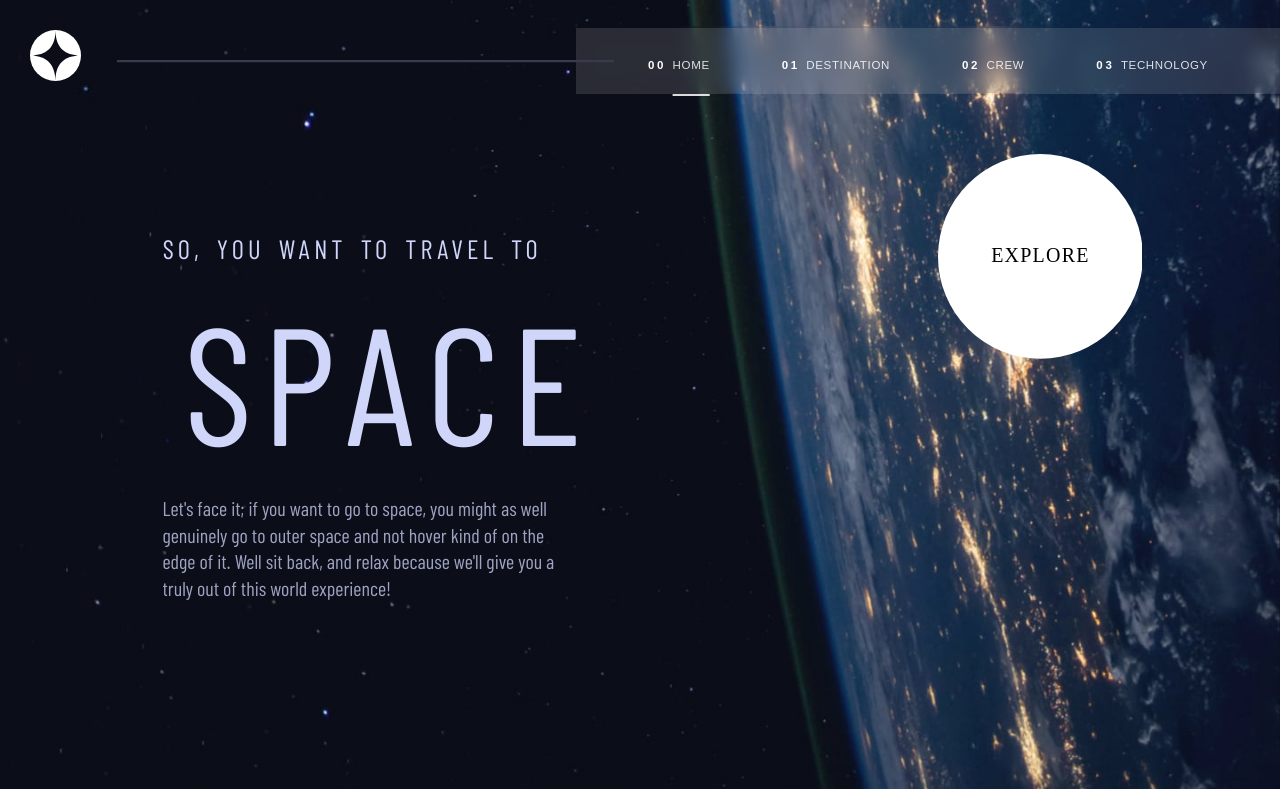
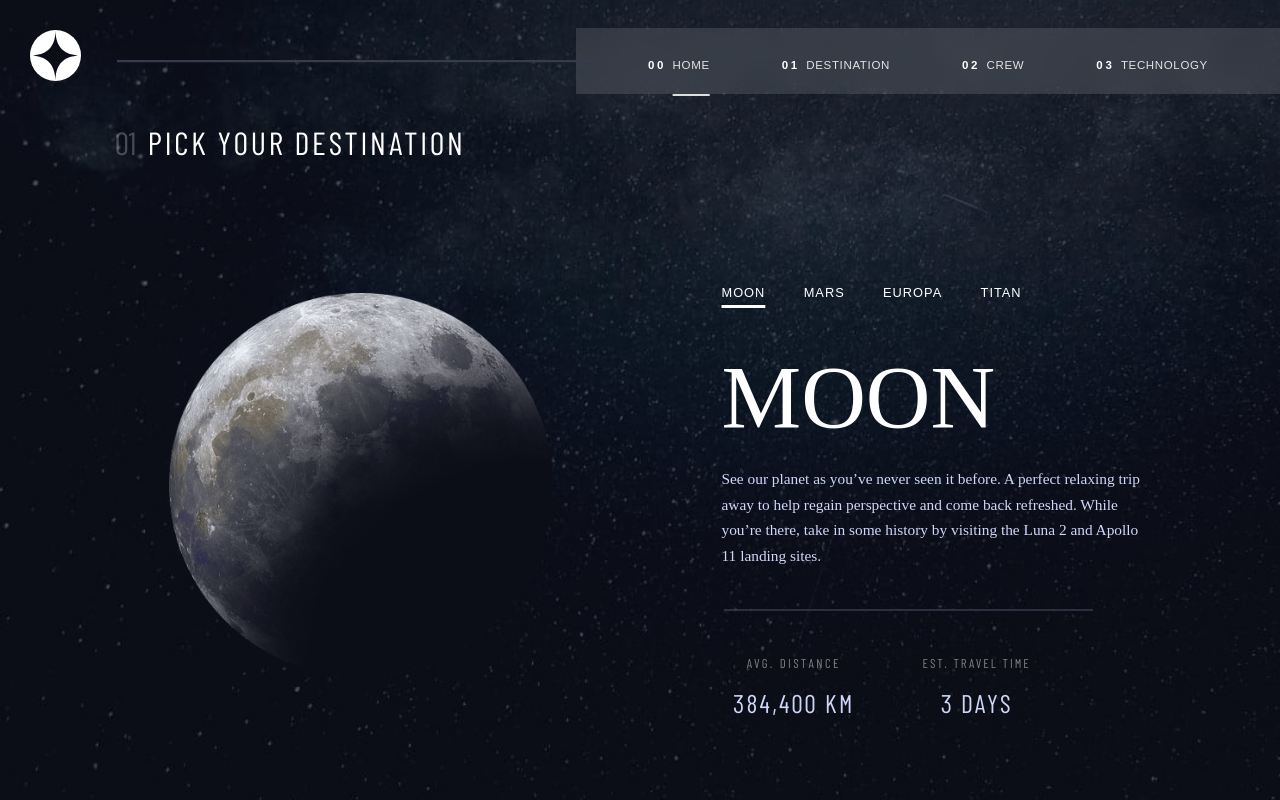
Before and after one commit to SonTonyD/Space-tourism-multi-page-website, an Angular app: page / in a window 1280 px wide. Built offline with nearby package versions, Linux system fonts and the light colour scheme.

Commit message:
Desktop design: destinationPage OK

```diff
--- a/src/app/app.component.css
+++ b/src/app/app.component.css
@@ -62,4 +62,13 @@
     svg {
         width : 40vw;
     }
+
+    .nav-bar {
+        height: 0px;
+    }
+
+    .container {
+        height: 668px;
+        width: 100vw;
+    }
 }
--- a/src/app/app.component.ts
+++ b/src/app/app.component.ts
@@ -11,7 +11,7 @@ export class AppComponent implements AfterViewInit {
   @ViewChild('screen') containerElement!: ElementRef;
 
   isMenuOpen = false;
-  currentPage = "home";
+  currentPage = "destination";
 
   constructor(private renderer : Renderer2) { }
 
--- a/src/app/destination/destination.component.css
+++ b/src/app/destination/destination.component.css
@@ -113,6 +113,10 @@
 }
 
 .tablet-line {
+    display: none;
+}
+
+.desktop-line {
     display: none;
 }
 
@@ -381,4 +385,199 @@
         color: #D0D6F9;
         margin-top: 27px;
     }
+
+
 }
+
+@media(min-width: 1024px) {
+
+    .background {
+        background-image: url("/assets/assets/destination/background-destination-desktop.jpg");
+        margin-top: -4.5vw;
+        height: 85vw;
+    }
+
+    .pick-your-destination {
+        margin-top: 6.27vw;
+        padding-top: 11vw;
+        padding-left: 9vw;
+        display: flex;
+        justify-content: left;
+    }
+
+    .pick-your-destination .number {
+        font-family: 'Barlow Condensed';
+        color: white;
+        font-size: 2.5vw;
+        text-transform: uppercase;
+        opacity: 0.25;
+        line-height: 19px;
+    }
+
+    .pick-your-destination .text-pick-your-destination {
+        font-family: 'Barlow Condensed';
+        color: white;
+        font-size: 2.5vw;
+        font-weight: 400px;
+        text-transform: uppercase;
+        margin-left: 0.9vw;
+        line-height: 19px;
+        letter-spacing: 2.7px;
+    }
+    .bottom-planet-info {
+        display: flex;
+        justify-content: center;
+    }
+
+    .desktop-view {
+        display: flex;
+        flex-direction: row;
+        height: 100%;
+    }
+    .desktop-right {
+        display: block;
+        margin-top: 27vw;
+        margin-left: 20vw;
+    }
+
+    .planet-description {
+        text-align: left;
+        font-size: 1.2vw;
+        line-height: 2vw;
+        width: 33vw;
+        margin-top: 3vw;
+        margin-left: 0;
+        margin-right: 0;
+    }
+
+    .planet-name {
+        text-align: left;
+        font-size: 7vw;
+        margin-top: 5vw;
+        line-height: 4.81vw;
+    }
+
+    .planet-navigation {
+        justify-content: flex-start;
+        column-gap: 3vw;
+        margin-top: 2vw;
+    }
+
+    .planet-navigation button {
+        font-size: 1vw;
+        cursor: pointer;
+    }
+    .planet-navigation button:hover {
+        opacity: 0.7;
+
+    }
+
+    .bottom-planet-info {
+        justify-content: flex-start;
+        column-gap: 3vw;
+        height: 5vw;
+        width: 30vw;
+    }
+
+    .divider {
+        width: 1vw;
+        display: block;
+    }
+
+    .desktop-line {
+        display: block;
+    }
+    svg {
+        margin-left: -17vw;
+        width: 30vw;
+    }
+    .tablet-line {
+        display: none;
+    }
+
+    .average-distance {
+        margin-top: 3.5vw;
+        width: 11.29vw;
+        margin-left: 0px;
+        margin-right: 0px;
+    }
+
+    .average-distance .text {
+        font-family: 'Barlow Condensed';
+        font-style: normal;
+        font-weight: 400;
+        font-size: 1vw;
+        line-height: 0.88vw;
+
+        text-align: center;
+        letter-spacing: 2.3625px;
+        text-transform: uppercase;
+
+        color: grey;
+
+    }
+
+    .average-distance .value {
+        font-family: 'Barlow Condensed';
+        font-style: normal;
+        font-weight: 400;
+        font-size: 2.0vw;
+        line-height: 0.88vw;
+
+        text-align: center;
+        letter-spacing: 2.3625px;
+        text-transform: uppercase;
+
+        color: #D0D6F9;
+        margin-top: 27px;
+    }
+
+    .est-travel-time {
+        margin-top: 3.5vw;
+        width: 11.29vw;
+        margin-left: 0px;
+        margin-right: 0px;
+    }
+
+    .est-travel-time .text {
+        font-family: 'Barlow Condensed';
+        font-style: normal;
+        font-weight: 400;
+        font-size: 1vw;
+        line-height: 0.88vw;
+
+        text-align: center;
+        letter-spacing: 2.0px;
+        text-transform: uppercase;
+
+        color: grey;
+    }
+
+    .est-travel-time .value {
+        font-family: 'Barlow Condensed';
+        font-style: normal;
+        font-weight: 400;
+        font-size: 2.0vw;
+        line-height: 0.88vw;
+
+        text-align: center;
+        letter-spacing: 2.0px;
+        text-transform: uppercase;
+
+        color: #D0D6F9;
+        margin-top: 27px;
+    }
+
+    .planet-image {
+        width: 10vw;
+        height: 10vw;
+        margin-top: 11vw;
+    }
+
+    img {
+        width: 30vw;
+        height: 30vw;
+    }
+
+
+}
--- a/src/app/destination/destination.component.html
+++ b/src/app/destination/destination.component.html
@@ -1,5 +1,8 @@
 <div class="container">
     <div class="background"></div>
+
+    <div class="desktop-view">
+        <div class="desktop-left">
             <div class="pick-your-destination">
                 <div class="number">01</div>
                 <div class="text-pick-your-destination">pick your destination</div>
@@ -7,6 +10,8 @@
             <div class="planet-image">
                 <img src= "{{currentPlanetImage}}" width = "170" height = "170">
             </div>
+        </div>
+        <div class="desktop-right">
             <div class="planet-navigation">
                 <button (click)="applyChangeDestinations(moonData)" #moonBtn>moon</button>
                 <button (click)="applyChangeDestinations(marsData)" #marsBtn>mars</button>
@@ -20,6 +25,7 @@
                     <g>
                         <line class="mobile-line" x1="15" y1="1" x2="400" y2="1" stroke="#383B4B" stroke-width="1%" />
                         <line class="tablet-line" x1="15" y1="1" x2="620" y2="1" stroke="#383B4B" stroke-width="0.5%" />
+                        <line class="desktop-line" x1="15" y1="1" x2="1500" y2="1" stroke="#383B4B" stroke-width="0.5%" />
                     </g>
                 </svg>
             </div>
@@ -34,5 +40,9 @@
                     <div class="value">{{currentTravel}}</div>
                 </div>
             </div>
+        </div>
+    </div>
+
+
 
 </div>
--- a/src/app/home/home.component.css
+++ b/src/app/home/home.component.css
@@ -139,6 +139,7 @@
         background-image: url("/assets/assets/home/background-home-desktop.jpg");
         margin-top: -8.58vw;
         overflow: hidden;
+        height: 75vw;
     }
 
     .container {
@@ -215,6 +216,7 @@
         background-image: url("/assets/assets/home/background-home-desktop.jpg");
         margin-top: -9vw;
         overflow: hidden;
+
     }
 
     .container {
```
Lines whose indentation alone changed are shown as unchanged.
